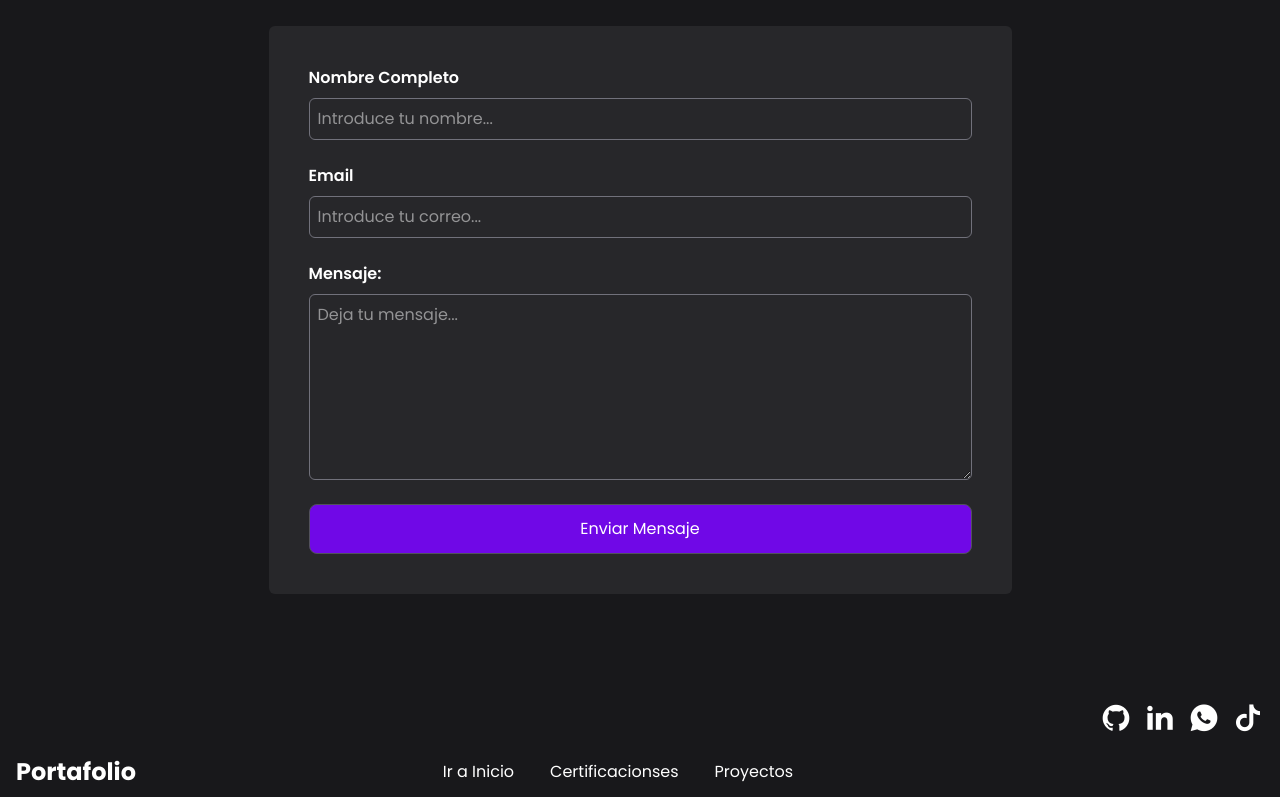
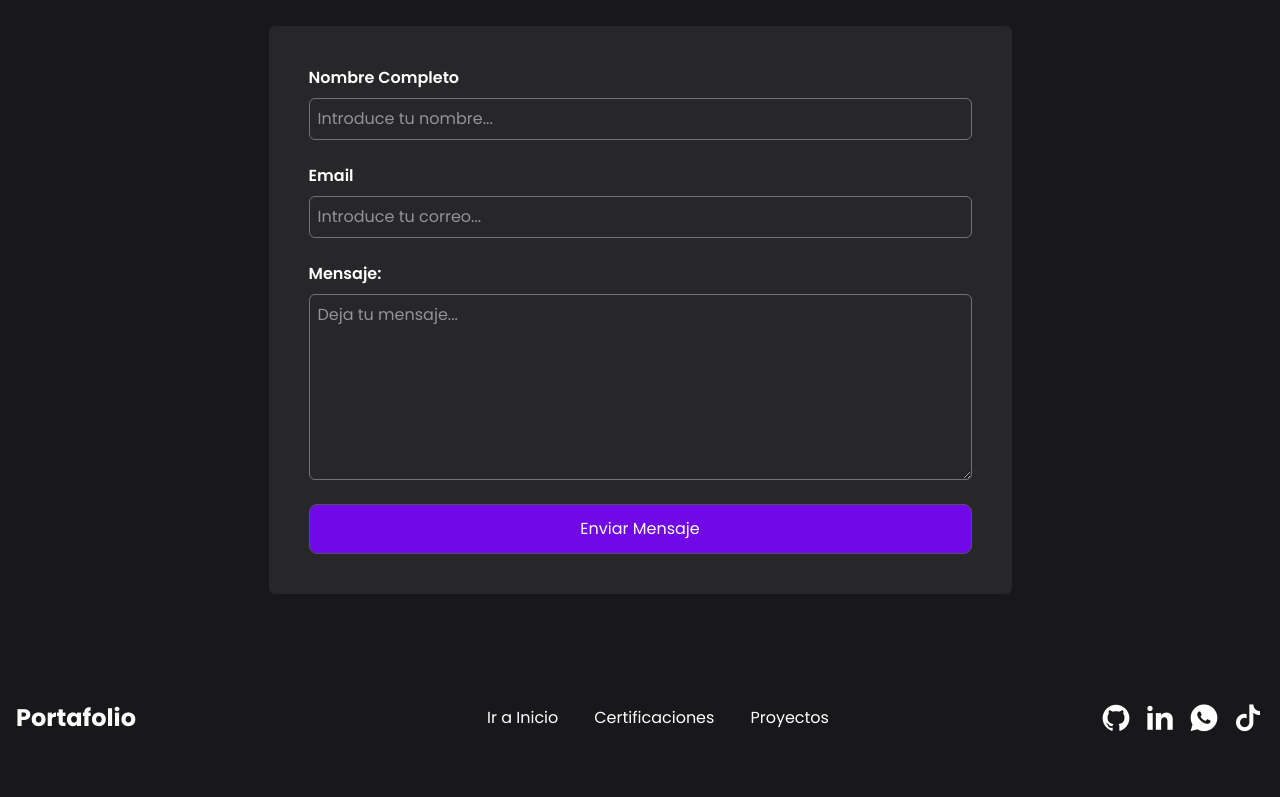
Before and after one commit to KiwiOwnDaniel27/CV-DQ-React-TailwindCss, a React (Vite) app: page / in a window 1280 px wide. Shown: the part 4042-4839 px from the top of the page. After the commit the page ends 4800 px from the top, so only its background shows below. Built offline with nearby package versions, Linux system fonts and the light colour scheme.

Commit message:
changes finally

```diff
--- a/src/components/Footer.jsx
+++ b/src/components/Footer.jsx
@@ -2,12 +2,12 @@ const Footer = () => {
     return (
         <div className="mt-11 py-4 flex md:flex-row flex-col gap-6 md:gap-0 justify-between items-center">
             <h1 className="text-2xl font-bold">Portafolio</h1>
-            <div className="flex gap-9">
+            <div className="flex gap-9 ml-0 sm:ml-20">
                 <a href="#inicio">Ir a Inicio</a>
-                <a href="#certificados">Certificacionses</a>
+                <a href="#certificados">Certificaciones</a>
                 <a href="#project">Proyectos</a>
             </div>
-            <div className="flex items-center gap-3 mb-27">
+            <div className="flex items-center gap-3 mb-27 md:mb-0">
                 <a href="https://github.com/KiwiOwnDaniel27" target="_blank">
                     <i className="ri-github-fill ri-2x"></i>
                 </a>
```
